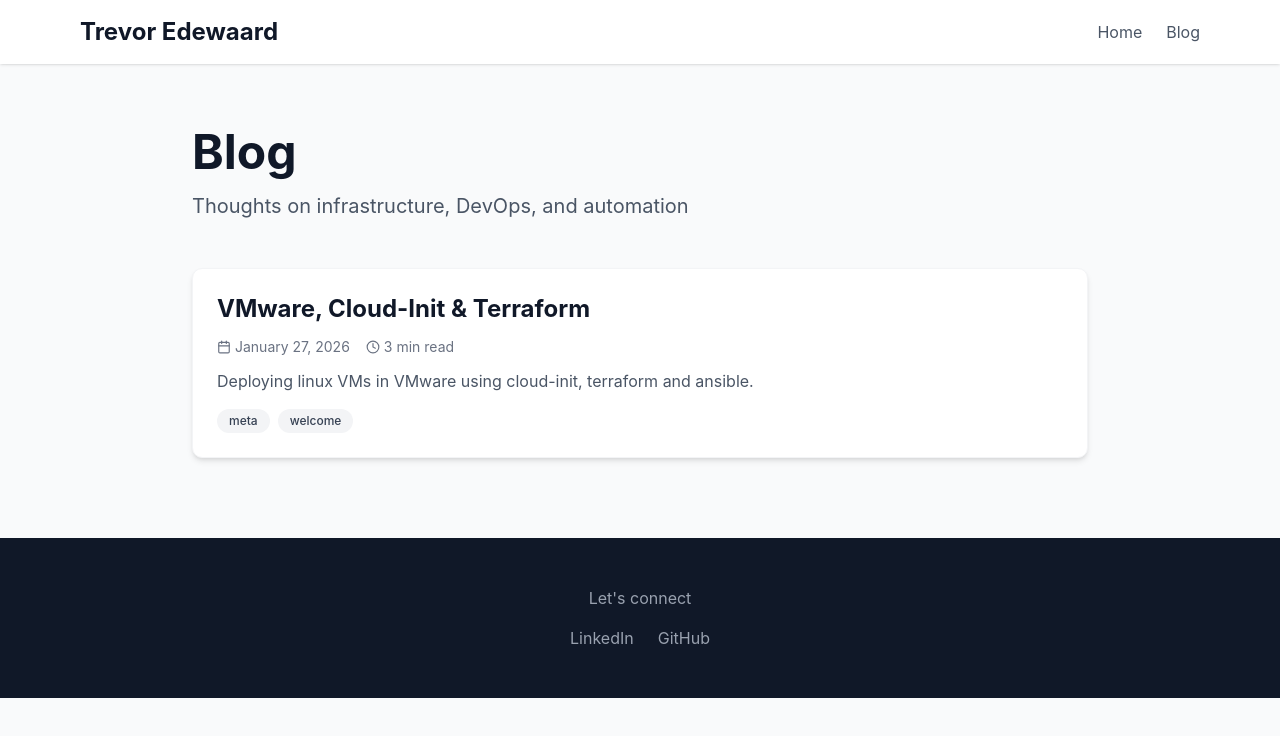
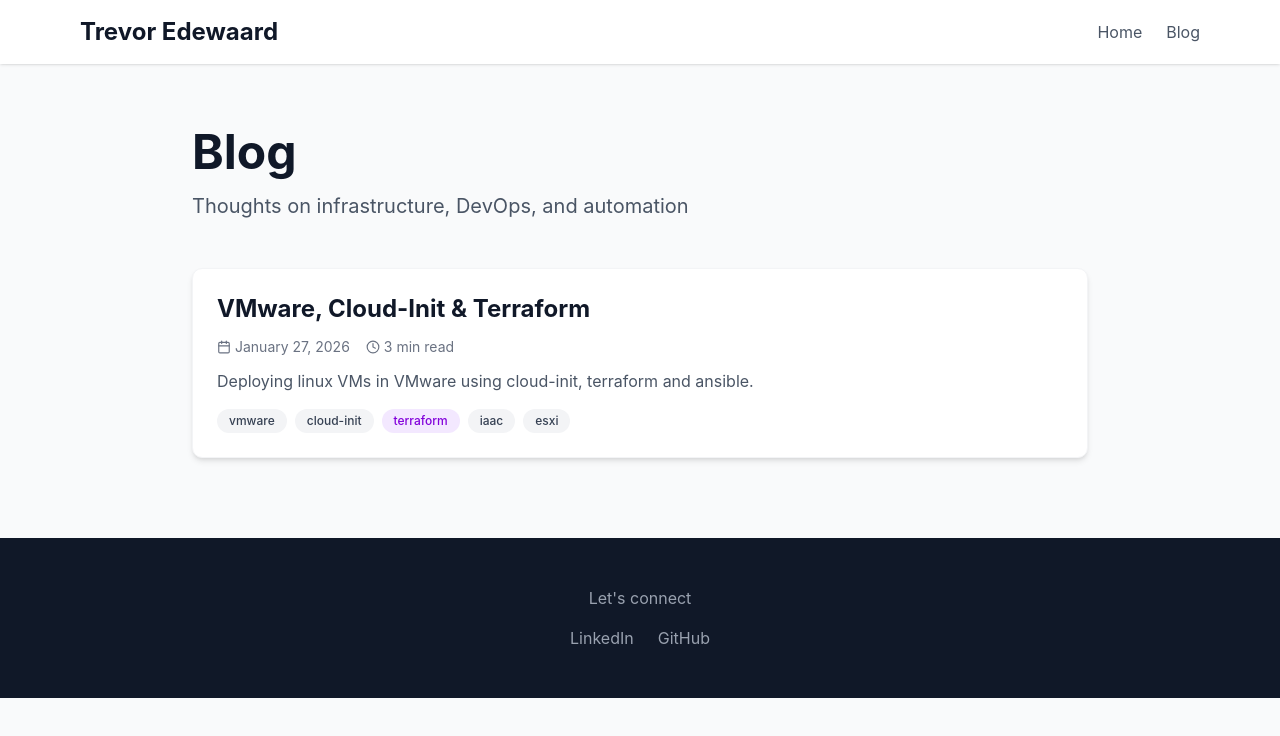
Before and after one commit to tedewaard/folio, a React (Vite) app: page /blog in a window 1280 px wide. Shown: the top 736 px of the page. Built offline with nearby package versions, Linux system fonts and the light colour scheme.

Commit message:
Fix tags on terraform blog

```diff
--- a/src/routes/blog/index.tsx
+++ b/src/routes/blog/index.tsx
@@ -9,7 +9,7 @@ const blogPosts = [
     title: 'VMware, Cloud-Init & Terraform',
     date: '2026-01-27',
     excerpt: 'Deploying linux VMs in VMware using cloud-init, terraform and ansible.',
-    tags: ['meta', 'welcome'],
+    tags: ['vmware', 'cloud-init', 'terraform', 'iaac', 'esxi'],
     readingTime: '3 min read',
   },
 ]
```
